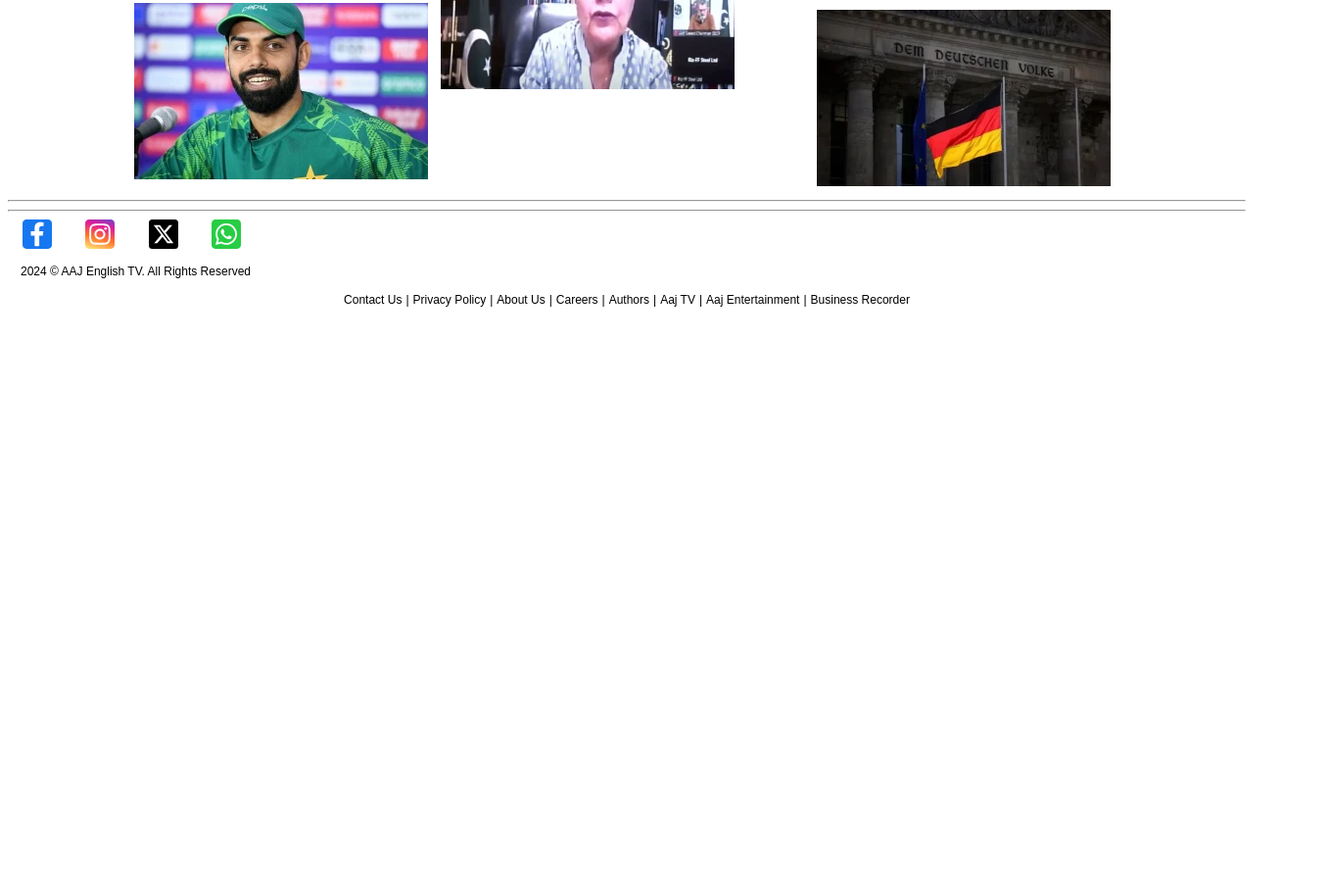
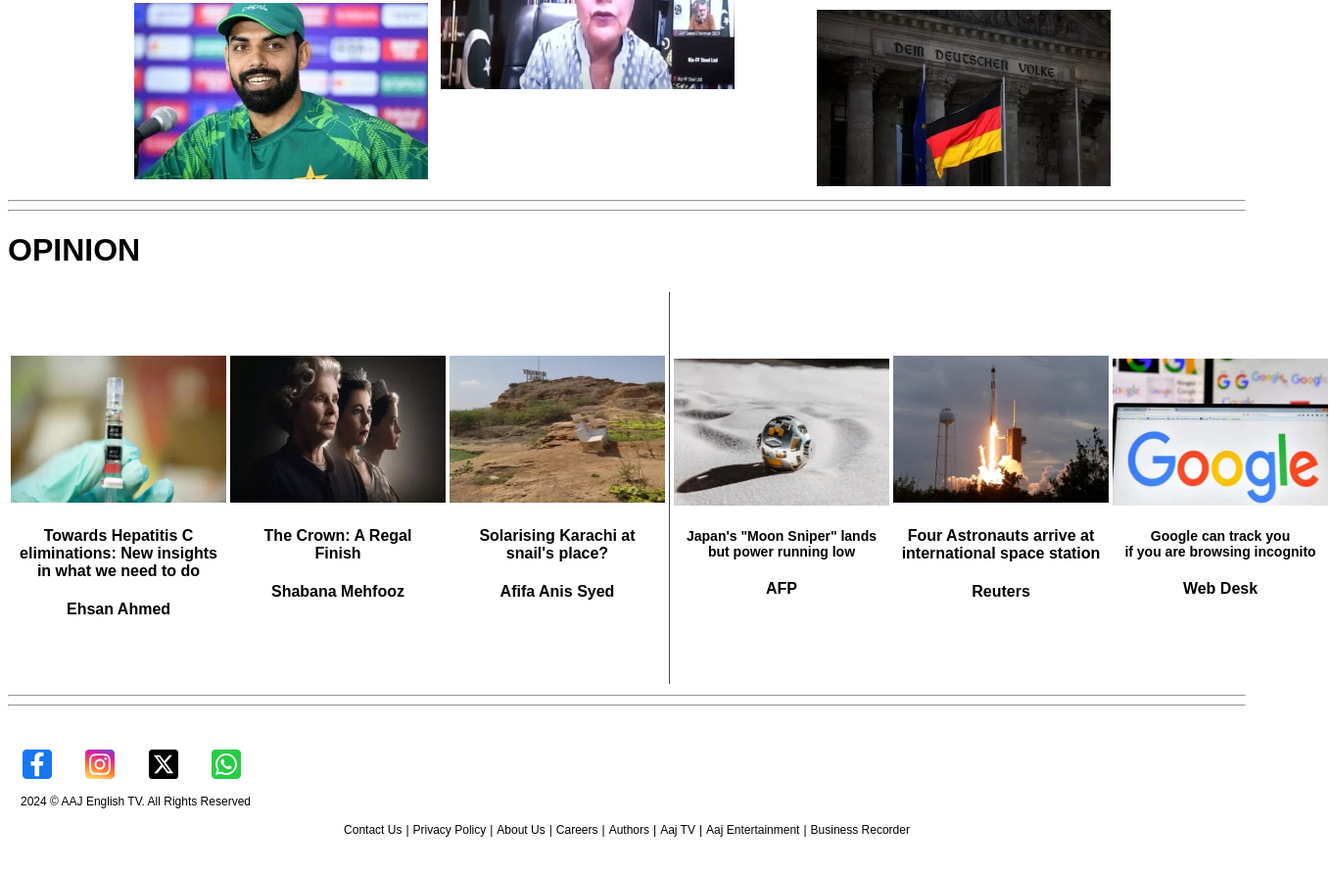
Before and after one commit to ahmedkhan90255/Aaj-TV, a plain HTML site: page index.html in a window 1280 px wide. Shown: the part 4240-5132 px from the top of the page at 98% size, 1359 px wide, since content can reach past the window. Before the commit the page ends 4726 px from the top, so only its background shows below. Drawn offline with Linux system fonts and the light colour scheme.

Commit message:
Aaj TV clone website

```diff
--- a/index.html
+++ b/index.html
@@ -447,9 +447,76 @@
         </td>
       </tr>
     </table>
+    <hr />
+    <hr />
+    <table align="center">
+      <h1>OPINION</h1>
+      <tr>
+        <td>
+          <br />
+          <img
+            src="./Towards Hepatitis C img.webp"
+            height="150px"
+            width="220px"
+          />
+          <h4 align="center">
+            Towards Hepatitis C <br />eliminations: New insights<br />
+            in what we need to do
+          </h4>
+          <h4 align="center">Ehsan Ahmed</h4>
+        </td>
+        <td>
+          <img src="./The Crown img.webp" height="150px" width="220px" />
+          <h4 align="center">The Crown: A Regal <br />Finish</h4>
+          <h4 align="center">Shabana Mehfooz</h4>
+        </td>
+        <td>
+          <img
+            src="./Solarising Karachi img.webp"
+            height="150px"
+            width="220px"
+          />
+          <h4 align="center">
+            Solarising Karachi at <br />
+            snail's place?
+          </h4>
+          <h4 align="center">Afifa Anis Syed</h4>
+        </td>
+        <td>
+          <div class="verticalline"></div>
+        </td>
+        <td>
+          <img src="Japan moon sniper img.webp" height="150px" width="220px" />
+          <h4 class="fontchange" align="center">
+            Japan's "Moon Sniper" lands <br />but power running low
+          </h4>
+          <h4 align="center">AFP</h4>
+        </td>
+        <td>
+          <img src="./four astronauts img.webp" height="150px" width="220px" />
+          <h4 align="center">
+            Four Astronauts arrive at <br />
+            international space station
+          </h4>
+          <h4 align="center">Reuters</h4>
+        </td>
+        <td>
+          <img
+            src="./google can track you img.webp"
+            height="150px"
+            width="220px"
+          />
+          <h4 class="fontchange" align="center">
+            Google can track you <br />if you are browsing incognito
+          </h4>
+          <h4 align="center">Web Desk</h4>
+        </td>
+      </tr>
+    </table>
 
     <hr />
     <hr />
+    <br /><br />
     <img src="./facebook logo.svg" height="30px" width="60px" />
     <img src="./instagram logo.svg" height="30px" width="60px" />
     <img src="./twitter logo.svg" height="30px" width="60px" />
@@ -475,6 +542,6 @@
         <td>Business Recorder</td>
       </tr>
     </table>
-    <br /><br /><br /><br /><br /><br /><br /><br /><br>
+    <br /><br /><br /><br /><br /><br /><br /><br /><br />
   </body>
 </html>
--- a/style.css
+++ b/style.css
@@ -88,4 +88,17 @@
 .worldtd {
   font-size: 14px;
   width: min-content;
+  align-items: ;
 }
+.verticalline {
+  display: flex;
+  width: 1px;
+  background-color: rgb(68, 70, 68);
+  height: 50vh;
+}
+.fontchange {
+  font-size: 14px;
+}
+.technology {
+  align-items: last baseline;
+}
```
Also changed, not shown: Japan moon sniper img.webp (added), Solarising Karachi img.webp (added), The Crown img.webp (added), Towards Hepatitis C img.webp (added), four astronauts img.webp (added), google can track you img.webp (added).
